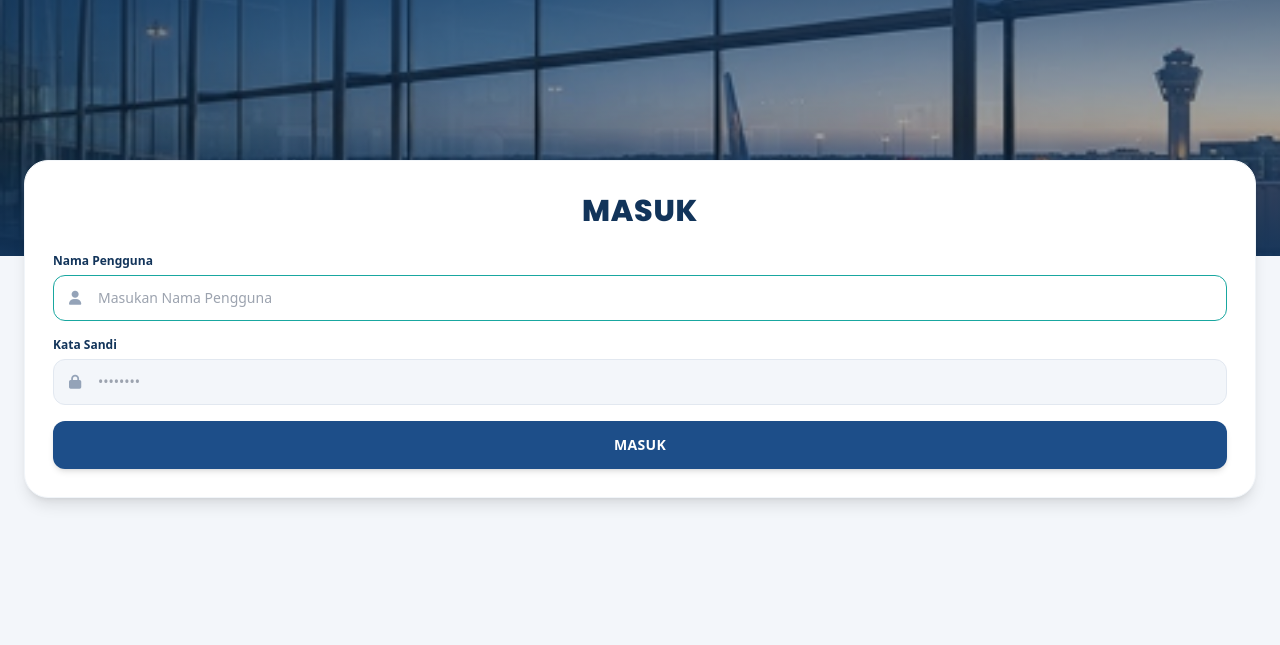
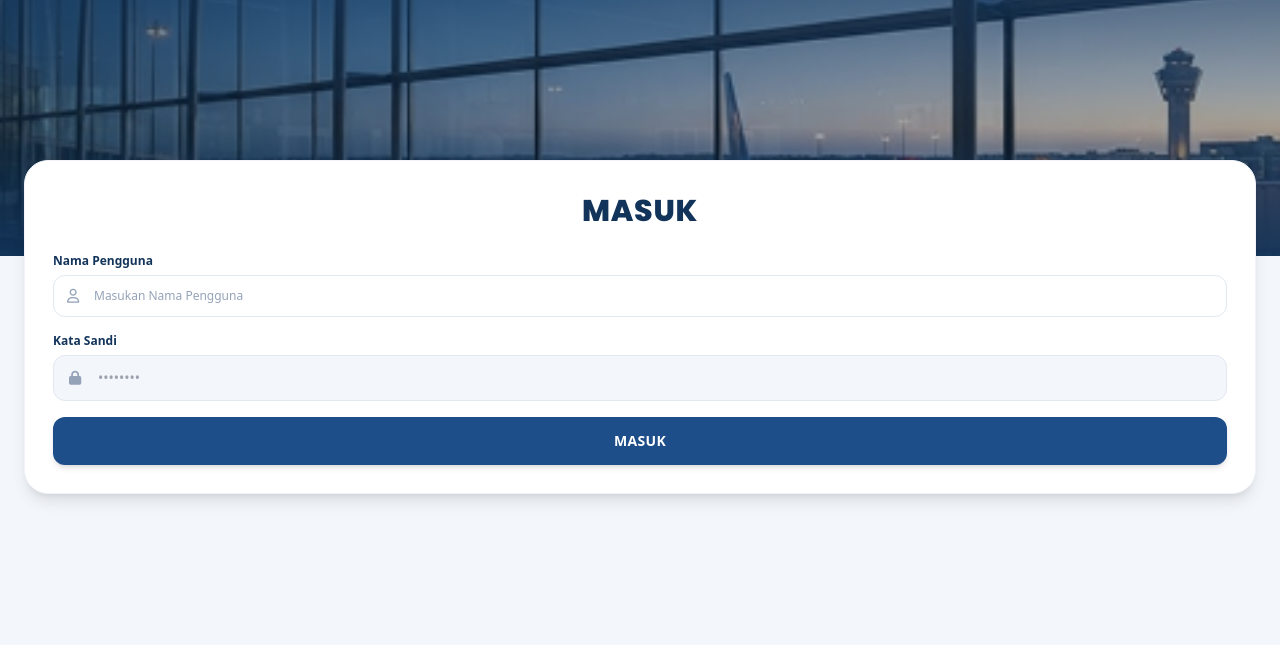
Before and after one commit to MeSkipperr/digital-form-bandara, a Laravel app: page / in a window 1280 px wide. Shown: the top 645 px of the page. Run offline with Laravel 12, Linux system fonts and the light colour scheme; parts of the project's set-up code (start-up, migrations or seed data) failed here and were passed over; some libraries are stand-ins or nearby versions.

Commit message:
update login based on id pengguna

```diff
--- a/app/Http/Controllers/auth/loginController.php
+++ b/app/Http/Controllers/auth/loginController.php
@@ -17,15 +17,15 @@ class LoginController extends Controller
     public function login(Request $request)
     {
         $request->validate([
-            'nama'     => ['required', 'string'],
+            'id'       => ['required', 'string'],
             'password' => ['required', 'string'],
         ], [
-            'nama.required'     => 'Nama pengguna wajib diisi.',
+            'id.required'       => 'Nama pengguna wajib diisi.',
             'password.required' => 'Kata sandi wajib diisi.',
         ]);
 
-        // 1. Cari user aktif berdasarkan nama
-        $pengguna = Pengguna::where('nama', $request->nama)
+        // 1. Cari user aktif berdasarkan ID
+        $pengguna = Pengguna::where('id', $request->id)
             ->where('aktif', true)
             ->first();
 
@@ -42,8 +42,8 @@ class LoginController extends Controller
         }
 
         return back()->withErrors([
-            'nama' => 'Nama pengguna salah, kata sandi tidak cocok, atau akun nonaktif.',
-        ])->onlyInput('nama');
+            'id' => 'Nama pengguna salah, kata sandi tidak cocok, atau akun nonaktif.',
+        ])->onlyInput('id');
     }
 
     public function logout(Request $request)
--- a/resources/views/auth/login.blade.php
+++ b/resources/views/auth/login.blade.php
@@ -45,12 +45,12 @@
                 <div>
                     <label class="block text-xs font-semibold text-[#12345A] mb-1.5">Nama Pengguna</label>
                     <div class="relative">
-                        <span class="absolute inset-y-0 left-0 pl-4 flex items-center pointer-events-none text-slate-400">
-                            <i class="fa-solid fa-user text-sm"></i>
+                        <span class="absolute inset-y-0 left-0 pl-3.5 flex items-center pointer-events-none text-slate-400">
+                            <i class="fa-regular fa-user text-sm"></i>
                         </span>
-                        <input type="text" name="nama" value="{{ old('nama') }}" required autofocus
+                        <input type="text" name="id" value="{{ old('id') }}" required
                             placeholder="Masukan Nama Pengguna"
-                            class="w-full pl-11 pr-4 py-3 text-sm rounded-xl bg-[#F3F6FA] border border-slate-200 focus:bg-white focus:outline-none focus:border-[#19A7A0] transition">
+                            class="w-full pl-10 pr-4 py-3 text-xs rounded-xl bg-white border border-slate-200 text-[#1F2937] placeholder-slate-400 focus:outline-none focus:border-[#19A7A0] transition">
                     </div>
                 </div>
 
```
